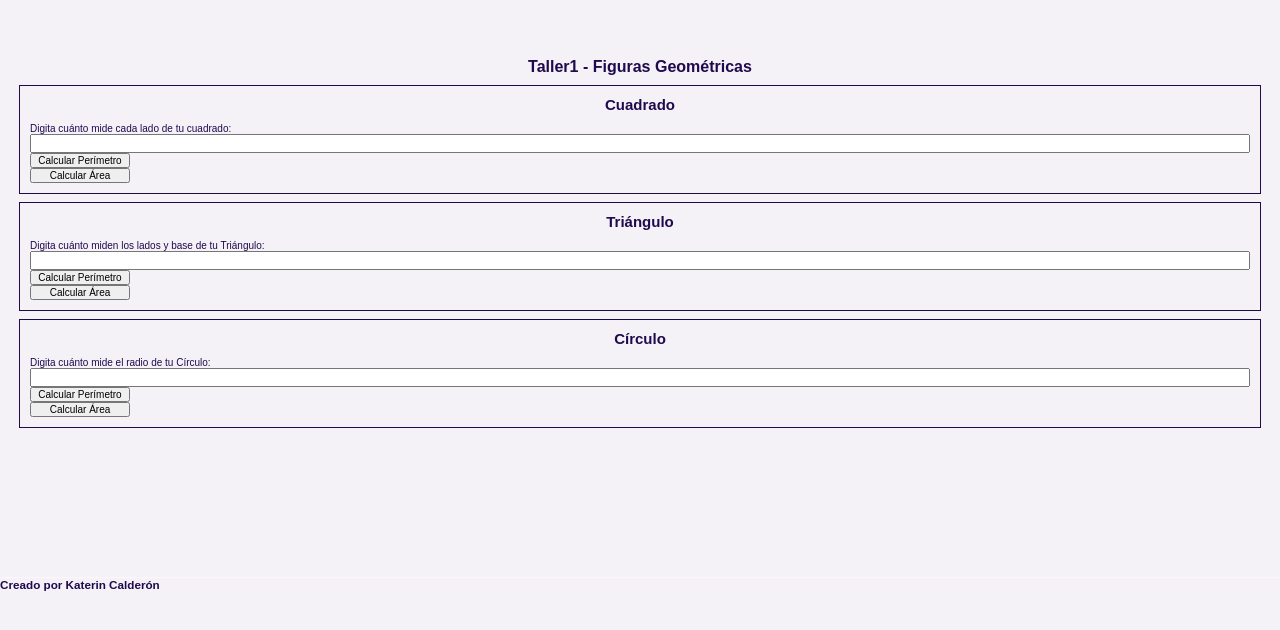
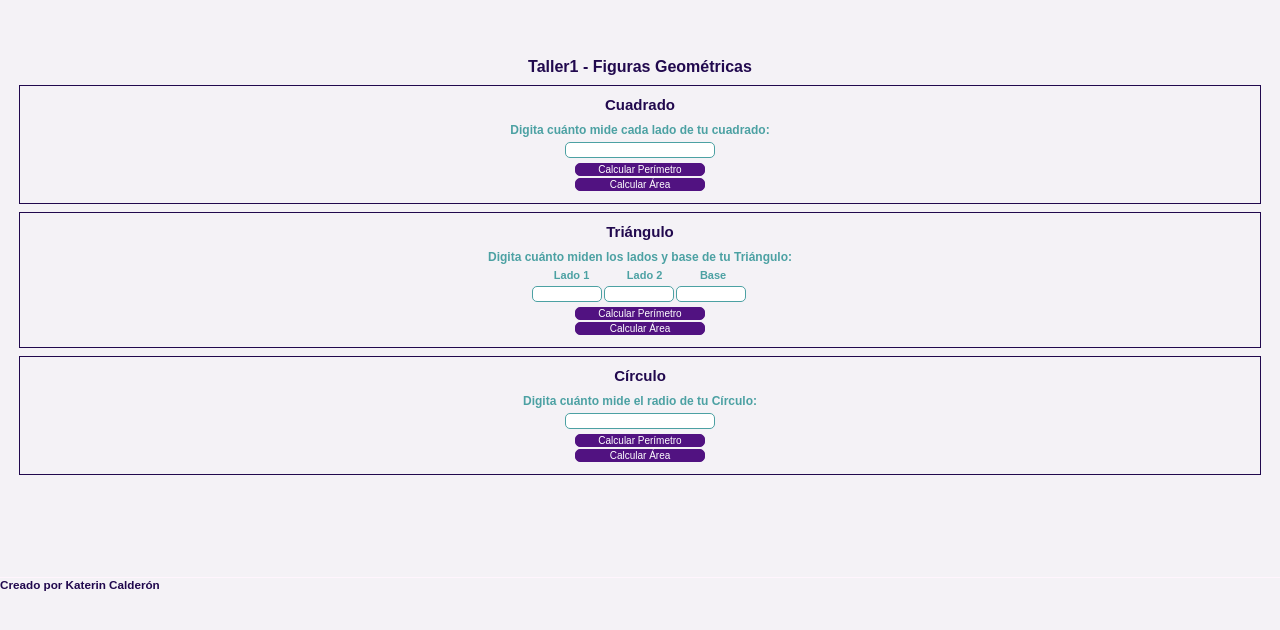
Before and after one commit to Katerinccc/cursoPracticoJS, a plain HTML site: page figuras.html in a window 1280 px wide. Shown: the part 162-792 px from the top of the page. Drawn offline with Linux system fonts and the light colour scheme; a web font is replaced by a local one.

Commit message:
Se crean estilos y clases para el triangulo y los ID para conectar con JS

```diff
--- a/CSS/style.css
+++ b/CSS/style.css
@@ -59,28 +59,79 @@ header img{
     font-size: 1.6rem;
 }
 
-.square{
+.figures{
     display: flex;
     flex-direction: column;
     padding: 10px;
     outline: 1px solid var(--purple);
     margin-bottom: 10px;
 }
-.square h3{
+.figures h3{
     align-self: center;
     padding-bottom: 10px;
     font-size: 1.5rem;
 }
 
-.square__form{
+.figures__form{
     display: flex;
     flex-direction: column;
+    align-items: center;
 }
 
-.square__form button{
+.figures__form label{
+    color: var(--blue);
+    font-size: 1.2rem;
+    font-weight: 800;
+}
+
+.figures__form button{
     font-size: 1rem;
-    width: 100px;
+    width: 130px;
+    background-color: var(--soft-purple);
+    color: white;
+    border-radius: 5px;
+    border: 1px solid var(--soft-purple);
+    margin-bottom: 2px;
 }
+
+.figures__form input{
+    font-size: 1.2rem;
+    width: 150px;
+    margin: 5px 0 5px 0px;
+    outline: none;
+    border: 1px solid var(--blue);
+    text-align: center;
+    color: var(--blue);
+    border-radius: 5px;
+}
+
+.input-triangle{
+    display: flex;
+    justify-content: space-around;
+}
+
+.label-triangle{
+    width: 210px;
+    margin-top: 5px;
+    font-weight: 700;
+    display: flex;
+    justify-content: space-around;
+}
+
+.label-triangle label{
+    font-size: 1.1rem;
+}
+
+.input-triangle input{
+    width: 70px;
+    margin-right: 2px;
+}
+
+
+
+
+
+
 
 footer{
     outline: 1px solid #FFF5FD;
--- a/figuras.html
+++ b/figuras.html
@@ -19,9 +19,9 @@
     <main>
         <section class="workshop1">
             <h2>Taller1 - Figuras Geométricas</h2>
-            <section class="square">
+            <section class="figures">
                 <h3>Cuadrado</h3>
-                <form class="square__form">
+                <form class="figures__form">
                     <label for="squareInput">
                         Digita cuánto mide cada lado de tu cuadrado:
                     </label>
@@ -34,13 +34,22 @@
                     </button>
                 </form>
             </section>
-            <section class="square">
+            <section class="figures">
                 <h3>Triángulo</h3>
-                <form class="square__form">
-                    <label for="squareInput">
+                <form class="figures__form">
+                    <label>
                         Digita cuánto miden los lados y base de tu Triángulo:
                     </label>
-                    <input id="triangleInput" type="number"/>
+                    <div class="label-triangle">
+                        <label for="triangleInput1">Lado 1</label>
+                        <label for="triangleInput2">Lado 2</label>
+                        <label for="triangleInputBase">Base</label>
+                    </div>
+                    <div class="input-triangle">
+                        <input id="triangleInput1" type="number"/>
+                        <input id="triangleInput2" type="number"/>
+                        <input id="triangleInputBase" type="number"/>
+                    </div>
                     <button type="button" onclick="squarePerimeterCalculate()">
                         Calcular Perímetro
                     </button>
@@ -49,9 +58,9 @@
                     </button>
                 </form>
             </section>
-            <section class="square">
+            <section class="figures">
                 <h3>Círculo</h3>
-                <form class="square__form">
+                <form class="figures__form">
                     <label for="squareInput">
                         Digita cuánto mide el radio de tu Círculo:
                     </label>
```
